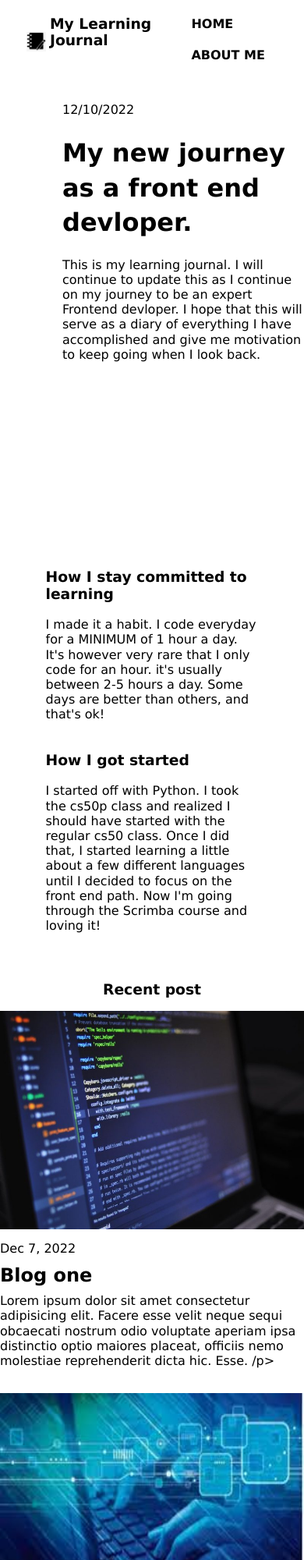
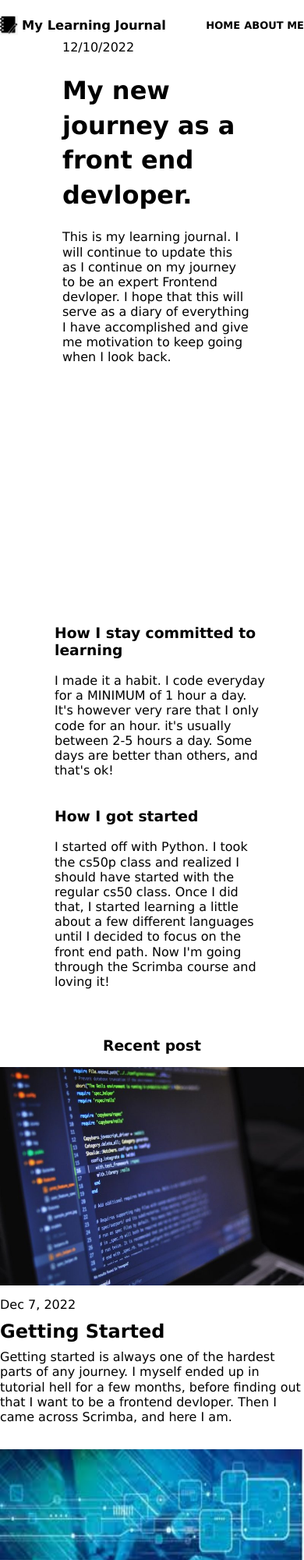
Before and after one commit to Drayved/Learning-Journal, a website built with Vite: page learningJournal.html in a window 390 px wide. Shown: the top 2000 px of the page at 78% size. Built offline with nearby package versions, Linux system fonts and the light colour scheme.

Commit message:
Fix scaling issues for small screens

```diff
--- a/index.css
+++ b/index.css
@@ -219,10 +219,49 @@ footer{
 
 /* Media querys  */
 
+@media (max-width: 500px){
+    .toolbar-title{
+        width: fit-content;
+        padding-left: 2em;
+
+    }
+
+    .journal-header{
+        margin-top: 3.125rem;
+        height:55%;
+        padding-right: 70px;
+
+    }
+
+    .about-me{
+        margin-left: 70px;
+        text-align: center;
+    }
+}
+
 @media (max-width: 660px){
     .toolbar-btn{
-        padding-right:.5em ;
+        padding-right:0;
+        padding-left: 0;
+
     }
+}
+
+@media (max-width: 425px){
+    .toolbar-title{
+        font-size: 14px;
+        padding-top: 7px;
+    }
+
+    .toolbar-btn{
+        font-size: 13px;
+        padding-top: 25px
+    }
+
+    .journal-header{
+        height: 58%;
+    }
+
 }
 
 @media (min-width: 850px){
--- a/learningJournal.html
+++ b/learningJournal.html
@@ -66,77 +66,77 @@
         </h3>
 
         <main class="container">
-
-
             <article>
                 <img src="images/code.jpeg" alt="lines of code">
                 <span class="article-date">Dec 7, 2022</span>
-                <h2 class="blog-title">Blog one</h2>
+                <h2 class="blog-title">Getting Started</h2>
                 <p class="blog-text">
-                    Lorem ipsum dolor sit amet consectetur adipisicing elit. Facere esse velit neque sequi obcaecati
-                    nostrum odio voluptate aperiam ipsa distinctio optio maiores placeat, officiis nemo molestiae reprehenderit
-                    dicta hic. Esse.
-                /p>
+                    Getting started is always one of the hardest parts of any journey.
+                    I myself ended up in tutorial hell for a few months, before finding
+                    out that I want to be a frontend devloper. Then I came across Scrimba,
+                    and here I am.
+                </p>
             </article>
 
 
             <article>
                 <img src="images/typing.jpg" alt="typing on keyboard">
                 <span class="article-date">Dec 7, 2022</span>
-                <h2 class="blog-title">Blog two</h2>
+                <h2 class="blog-title">Typing Enthusiast </h2>
                 <p class="blog-text">
-                    Lorem ipsum dolor sit amet consectetur adipisicing elit. Facere esse velit neque sequi obcaecati
-                    nostrum odio voluptate aperiam ipsa distinctio optio maiores placeat, officiis nemo molestiae reprehenderit
-                    dicta hic. Esse.
+                    I work a remote data entry job. Combine that with coding and 80%
+                    of my day is easily typing on the keyboard (and moving the mouse around
+                    in circles). A mechanical keyboard is a must! Makes typing much more fun.
+                    I have 2.
                 </p>
             </article>
 
             <article>
                 <img src="images/chairs.jpg" alt="3 very nice chairs">
                 <span class="article-date">Dec 7, 2022</span>
-                <h2 class="blog-title">Blog three</h2>
+                <h2 class="blog-title">A Nice Chair</h2>
                 <p class="blog-text">
-                    Lorem ipsum dolor sit amet consectetur adipisicing elit. Facere esse velit neque sequi obcaecati
-                    nostrum odio voluptate aperiam ipsa distinctio optio maiores placeat, officiis nemo molestiae reprehenderit
-                    dicta hic. Esse.
+                    After getting a work from home job, learning to code on the side
+                    and then add in some gaming to relax, I learned real quick that
+                    I'm going to need a better chair. I personally invested in a Herman
+                    Miller Embody.
                 </p>
             </article>
 
-
-                <article class="hidden-blogs hidden">
+            <article>
                 <img src="images/apps.jpg" alt="list of apps">
                 <span class="article-date">Dec 7, 2022</span>
-                    <h2 class="blog-title">blog four</h2>
+                <h2 class="blog-title">Distractions</h2>
                 <p class="blog-text">
-                        Lorem ipsum dolor sit amet consectetur adipisicing elit. Facere esse velit neque sequi obcaecati
-                        nostrum odio voluptate aperiam ipsa distinctio optio maiores placeat, officiis nemo molestiae reprehenderit
-                        dicta hic. Esse.
+                    One of the reasons I believe people give up on becoming a devloper is distractions.
+                    A family is a healthy distraction, and one that requires your attention,
+                    but many are just social media, netflix, youtube, video games, etc. I learn I must
+                    limit the amount of time I give to these things in a given day.
                 </p>
             </article>
 
-                <article class="hidden-blogs hidden">
+            <article>
                 <img src="images/touchgrass.jpg" alt="touching grass">
                 <span class="article-date">Dec 7, 2022</span>
-                    <h2 class="blog-title">blog five</h2>
+                <h2 class="blog-title">Touch Grass</h2>
                 <p class="blog-text">
-                        Lorem ipsum dolor sit amet consectetur adipisicing elit. Facere esse velit neque sequi obcaecati
-                        nostrum odio voluptate aperiam ipsa distinctio optio maiores placeat, officiis nemo molestiae reprehenderit
-                        dicta hic. Esse.
+                    One thing I kept hearing in the progamming world is "touch grass".
+                    They say that it is a must to take a break and get some fresh air.
+                    I've yet to try this. I will let you know how it goes when I do.
                 </p>
             </article>
 
-                <article class="hidden-blogs hidden">
+            <article>
                 <img src="images/happy.jpg" alt="happy guy at desk">
                 <span class="article-date">Dec 7, 2022</span>
-                    <h2 class="blog-title">blog six</h2>
+                <h2 class="blog-title">When It Works</h2>
                 <p class="blog-text">
-                        Lorem ipsum dolor sit amet consectetur adipisicing elit. Facere esse velit neque sequi obcaecati
-                        nostrum odio voluptate aperiam ipsa distinctio optio maiores placeat, officiis nemo molestiae reprehenderit
-                        dicta hic. Esse.
+                    The dopamine hit that I get when my code finally works is far more
+                    rewarding than anything I've ever done in a video game. This is one of
+                    the things that has kept me going. I'm in such a great mood all day when
+                    I finally fix that bug, or I make that website that I've been stuck on.
                 </p>
             </article>
-            </article>
-
         </main>
 
         <div>
```
Also changed, not shown: about.html (+33 -33 lines). Lines whose indentation alone changed are shown as unchanged.
